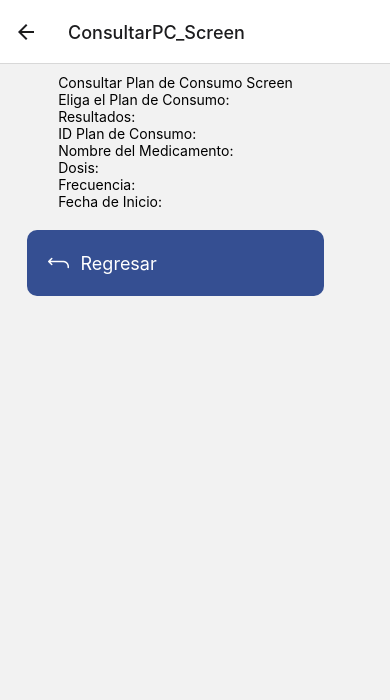
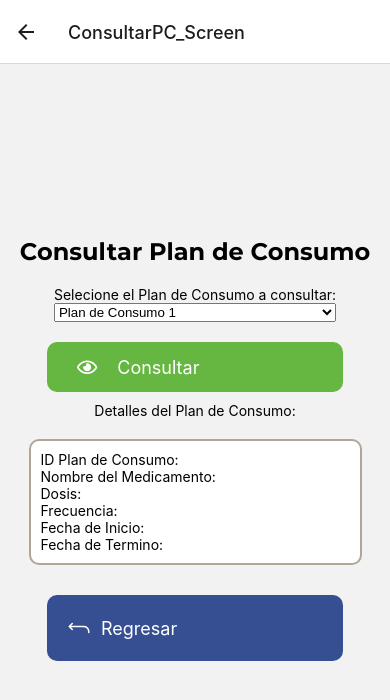
Before and after one commit to AreMunoz/Dispensador-de-Pastillas-con-React, a React Native app: screen /ConsultarPC_Screen in a window 390 px wide. Shown: the top 700 px of the page. Built offline with nearby package versions, Linux system fonts and the light colour scheme.

Commit message:
hemos terminado todas las vistas

```diff
--- a/package.json
+++ b/package.json
@@ -21,7 +21,8 @@
     "react-native-gesture-handler": "~2.14.0",
     "react-native-safe-area-context": "4.8.2",
     "react-native-screens": "~3.29.0",
-    "expo-font": "~11.10.3"
+    "expo-font": "~11.10.3",
+    "@react-native-picker/picker": "2.6.1"
   },
   "devDependencies": {
     "@babel/core": "^7.20.0",
--- a/routes.d.ts
+++ b/routes.d.ts
@@ -10,7 +10,7 @@ export type RootStackParamList = {
     HomeScreen: undefined;
     HistorialScreen: undefined;
     VincularDispScreen: undefined;
-
+    ModificarPC_Screen: undefined;
 
 };
 
--- a/screens/ConsultarPC_Screen.tsx
+++ b/screens/ConsultarPC_Screen.tsx
@@ -2,9 +2,10 @@ import { StackScreenProps } from '@react-navigation/stack';
 import React from 'react';
 import { View, Text, StyleSheet, TouchableOpacity } from 'react-native';
 import { RootStackParamList } from '../routes';
-import { Ionicons } from '@expo/vector-icons';
+import { Ionicons, FontAwesome5 } from '@expo/vector-icons';
 import colors from './src/colors';
 import { Colors } from 'react-native/Libraries/NewAppScreen';
+import { Picker } from '@react-native-picker/picker';
 
 
 type ConsultarPCScreenProps = StackScreenProps<RootStackParamList, 'ConsultarPC_Screen'>;
@@ -15,17 +16,39 @@ const ConsultarPC_Screen = ({ navigation }: ConsultarPCScreenProps) => {
 
     return (
         <View style={styles.container}>
+
             <View>
-                <Text>Consultar Plan de Consumo Screen</Text>
-                <Text>Eliga el Plan de Consumo:</Text>
-                <Text></Text>
-                <Text>Resultados:</Text>
-                <Text>ID Plan de Consumo:</Text>
-                <Text>Nombre del Medicamento:</Text>
-                <Text>Dosis:</Text>
-                <Text>Frecuencia:</Text>
-                <Text>Fecha de Inicio:</Text>
+            <Text style={styles.title} >Consultar Plan de Consumo</Text>
             </View>
+
+
+            <View>
+            <Text>Selecione el Plan de Consumo a consultar:</Text>
+                <Picker>
+                    <Picker.Item label="Plan de Consumo 1" value="Plan de Consumo 1" />
+                    <Picker.Item label="Plan de Consumo 2" value="Plan de Consumo 2" />
+                    <Picker.Item label="Plan de Consumo 3" value="Plan de Consumo 3" />
+                </Picker>
+            </View>
+
+
+                <TouchableOpacity style={styles.buttonConsultar}>
+                    <FontAwesome5 name="eye" size={18} color={'white'} />
+                    <Text style={styles.buttonText}>Consultar</Text>
+                </TouchableOpacity>
+
+                <Text>Detalles del Plan de Consumo:</Text>
+
+                <View style={styles.infoConteiner}>
+
+                    <Text>ID Plan de Consumo:</Text>
+                    <Text>Nombre del Medicamento:</Text>
+                    <Text>Dosis:</Text>
+                    <Text>Frecuencia:</Text>
+                    <Text>Fecha de Inicio:</Text>
+                    <Text>Fecha de Termino:</Text>
+                </View>
+
 
 
 
@@ -44,17 +67,33 @@ const styles = StyleSheet.create({
     container: {
         flex: 1,
         padding: 10,
-        width: '90%',
+        width: '100%',
         alignItems: 'center',
+        justifyContent: 'center',
 
     },
-    buttonContainer: {
+    title: {
+        fontFamily: "Montserrat-Bold",
+        fontSize: 24,
         marginBottom: 20,
-        alignItems: 'center',
+    },
+    infoConteiner: {
+        padding: 10,
+        width: '90%',
+        height: 'auto',
+        margin: 10,
+        marginTop: 20,
+        borderRadius: 10,
+        flexDirection: 'column',
+        alignItems: 'flex-start',
+        justifyContent: 'flex-start',
+        backgroundColor: 'white',
+        borderColor: colors.Grey.light,
+        borderWidth: 2,
     },
     buttonRegresar: {
         padding: 20,
-        width: '90%',
+        width: '80%',
         margin: 10,
         marginTop: 20,
         borderRadius: 10,
@@ -62,6 +101,20 @@ const styles = StyleSheet.create({
         alignItems: 'center',
         justifyContent: 'flex-start',
         backgroundColor: colors.Blue.dark,
+    },
+    buttonConsultar: {
+        padding: 10,
+        paddingLeft: 30,
+        width: '80%',
+        height: 50,
+        margin: 10,
+        marginTop: 20,
+        borderRadius: 10,
+        flexDirection: 'row',
+        alignItems: 'center',
+        justifyContent: 'flex-start',
+        gap: 10,
+        backgroundColor: colors.Green.light,
     },
     buttonText: {
         color: 'white',
--- a/screens/EliminarPC_Screen.tsx
+++ b/screens/EliminarPC_Screen.tsx
@@ -1,6 +1,7 @@
 import { StackScreenProps } from '@react-navigation/stack';
 import React from 'react';
 import { View, Text, StyleSheet, TouchableOpacity } from 'react-native';
+import { Picker } from '@react-native-picker/picker';
 import { RootStackParamList } from '../routes';
 import { Ionicons, FontAwesome } from '@expo/vector-icons';
 import colors from './src/colors';
@@ -13,9 +14,35 @@ const EliminarPC_Screen = ({ navigation } : EliminarPCScreenProps) => {
     return (
         <View style={styles.container}>
             <View>
-            <Text>Eliminar Plan de Consumo Screen</Text>
+            <Text style={styles.title} >Eliminar Plan de Consumo</Text>
+            </View>
+
+
+
+            <View>
             <Text>Eliga el Plan de Consumo a Eliminar:</Text>
+                <Picker>
+                    <Picker.Item label="Plan de Consumo 1" value="Plan de Consumo 1" />
+                    <Picker.Item label="Plan de Consumo 2" value="Plan de Consumo 2" />
+                    <Picker.Item label="Plan de Consumo 3" value="Plan de Consumo 3" />
+                </Picker>
             </View>
+
+
+                <Text>Detalles del Plan de Consumo:</Text>
+
+                <View style={styles.infoConteiner}>
+
+                    <Text>ID Plan de Consumo:</Text>
+                    <Text>Nombre del Medicamento:</Text>
+                    <Text>Dosis:</Text>
+                    <Text>Frecuencia:</Text>
+                    <Text>Fecha de Inicio:</Text>
+                    <Text>Fecha de Termino:</Text>
+                </View>
+
+
+
 
 
             <TouchableOpacity style={[styles.button, styles.buttonEliminar]}>
@@ -42,9 +69,28 @@ const styles = StyleSheet.create({
         justifyContent: 'center',
         alignItems: 'center',
     },
+    title: {
+        fontFamily: "Montserrat-Bold",
+        fontSize: 24,
+        marginBottom: 20,
+    },
     buttonContainer: {
         marginBottom: 20,
         alignItems: 'center',
+    },
+    infoConteiner: {
+        padding: 10,
+        width: '90%',
+        height: 'auto',
+        margin: 10,
+        marginTop: 20,
+        borderRadius: 10,
+        flexDirection: 'column',
+        alignItems: 'flex-start',
+        justifyContent: 'flex-start',
+        backgroundColor: 'white',
+        borderColor: colors.Grey.light,
+        borderWidth: 2,
     },
     button: {
         padding: 20,
--- a/screens/GestionarPlanConsumo.tsx
+++ b/screens/GestionarPlanConsumo.tsx
@@ -21,6 +21,7 @@ const GestionarPlanConsumo = ({ navigation, route }: GestionarPlanConsumoProps)
             navigation.navigate('FormScreenCrearPM');
         } else if (action === 'modificar') {
             // Realizar la lógica para modificar un plan de consumo
+            navigation.navigate('ModificarPC_Screen');
         } else if (action === 'consultar') {
             // Realizar la lógica para consultar un plan de consumo
             navigation.navigate('ConsultarPC_Screen');
@@ -35,6 +36,9 @@ const GestionarPlanConsumo = ({ navigation, route }: GestionarPlanConsumoProps)
 
     return (
         <View style={styles.container}>
+            <View>
+                <Text style={styles.title} >Plan de Consumo</Text>
+            </View>
             <Text>Elige una opcion del menú para interactuar con tus Planes de Consumo</Text>
             <View style={styles.buttonContainer}>
                 {/* así se pone un comentario aqui */}
@@ -75,6 +79,11 @@ const styles = StyleSheet.create({
         justifyContent: 'center',
         alignItems: 'center',
     },
+    title: {
+        fontFamily: "Montserrat-Bold",
+        fontSize: 28,
+        marginBottom: 20,
+    },
     buttonContainer: {
         marginTop: 20,
     },
--- a/screens/ModificarPC_Screen.tsx
+++ b/screens/ModificarPC_Screen.tsx
@@ -5,8 +5,9 @@ import { StackScreenProps } from '@react-navigation/stack';
 import { RootStackParamList } from '../routes';
 import { FontAwesome, Ionicons} from '@expo/vector-icons';
 import colors from './src/colors';
+import { Picker } from '@react-native-picker/picker';
 //stackScreenProps es un tipo de react-navigation que nos permite acceder a las propiedades de la navegación
-type FormScreenCrearPMProps = StackScreenProps<RootStackParamList, 'FormScreenCrearPM'>;
+type ModificarProps = StackScreenProps<RootStackParamList, 'ModificarPC_Screen'>;
 
 //iniciamos forms
 interface Formulario {
@@ -24,7 +25,7 @@ interface IFormInput {
 }
 */
 
-const FormScreenCrearPM =( { navigation, route }: FormScreenCrearPMProps) => {
+const ModificarPC_Screen =( { navigation, route }: ModificarProps) => {
 
     const { control, handleSubmit } = useForm<Formulario>({
         defaultValues: {
@@ -37,11 +38,22 @@ const FormScreenCrearPM =( { navigation, route }: FormScreenCrearPMProps) => {
 
     const onSubmit: SubmitHandler<Formulario> = (data) => {
         console.log(data);
-        // Here you can perform actions with the form
+        // acciones a realizar al enviar el formulario
     }
     return (
         <View style={styles.container}>
-            <Text>Llena los datos del formulario de acuerdo a la receta medica para crear el plan de consumo</Text>
+
+            <View>
+            <Text>Eliga el Plan de Consumo a Editar:</Text>
+                <Picker>
+                    <Picker.Item label="Plan de Consumo 1" value="Plan de Consumo 1" />
+                    <Picker.Item label="Plan de Consumo 2" value="Plan de Consumo 2" />
+                    <Picker.Item label="Plan de Consumo 3" value="Plan de Consumo 3" />
+                </Picker>
+            </View>
+
+
+            <Text>Llena los datos del formulario para editar el plan de consumo</Text>
             <View style={{marginTop: 20}}>
             <Text>Medicamento:</Text>
             <Controller
@@ -67,7 +79,7 @@ const FormScreenCrearPM =( { navigation, route }: FormScreenCrearPMProps) => {
                         onBlur={onBlur}
                         onChangeText={onChange}
                         value={value}
-                        placeholder="Ingrese la dosis "
+                        placeholder="Indique el numero de pastillas a dosificar Ej. 1,2,3... "
                     />
                 )}
                 name="dosis"
@@ -82,7 +94,7 @@ const FormScreenCrearPM =( { navigation, route }: FormScreenCrearPMProps) => {
                         onBlur={onBlur}
                         onChangeText={onChange}
                         value={value}
-                        placeholder="Indique la frecuencia de consumo en horas"
+                        placeholder="Indique el numero de horas Ej: 1, 1.5, 2, 2.5, 6, 8, 12, 24"
                     />
                 )}
                 name="frecuencia"
@@ -106,9 +118,9 @@ const FormScreenCrearPM =( { navigation, route }: FormScreenCrearPMProps) => {
             </View>
 
 
-            <TouchableOpacity style={[styles.button, styles.buttonCrearPC]} onPress={() => console.log('se debe de crear el plan de consumo')}>
+            <TouchableOpacity style={[styles.button, styles.buttonActualizarPC]} onPress={() => console.log('se debe de actualizar el plan de consumo')}>
                 <FontAwesome name="check-square-o" size={24} color="white" />
-                <Text style={styles.buttonText}>Crear Plan de Consumo</Text>
+                <Text style={styles.buttonText}>Actualizar Plan de Consumo</Text>
             </TouchableOpacity>
 
 
@@ -156,9 +168,9 @@ const styles = StyleSheet.create({
     buttonRegresar: {
         backgroundColor: colors.Blue.dark,
     },
-    buttonCrearPC: {
-        backgroundColor: colors.Orange.dark,
+    buttonActualizarPC: {
+        backgroundColor: colors.Lila.main,
     },
 });
 
-export default FormScreenCrearPM;
+export default ModificarPC_Screen;
--- a/screens/src/colors.ts
+++ b/screens/src/colors.ts
@@ -16,7 +16,7 @@ const colors = {
         advertencia: "#FF0000",
     },
     Grey:{
-        light: "D9D9D9",
+        light: "#B0A695",
     },
     Orange:{
         dark: "#fba834",
--- a/screens/src/ui/Text.tsx
+++ b/screens/src/ui/Text.tsx
@@ -4,7 +4,7 @@ import { Text, StyleSheet, TextProps } from "react-native";
 const customStyles = StyleSheet.create ({
     text:{
         fontFamily: 'Montserrat-Regular',
-        fontSize: 18,
+        fontSize: 20,
         color: "black",
     }
 });
--- a/screens/tabs/HistorialTab.tsx
+++ b/screens/tabs/HistorialTab.tsx
@@ -6,6 +6,7 @@ import { RootStackParamList, RootTapParamList } from '../../routes';
 import { BottomTabScreenProps } from '@react-navigation/bottom-tabs';
 import colors from '../src/colors';
 import { Ionicons, AntDesign } from '@expo/vector-icons';
+import CustomText from '../src/ui/Text';
 
 type HistorialSectionProps = {
     onPress: () => void
@@ -17,13 +18,17 @@ const HistorialSection = ({ onPress }: HistorialSectionProps) => {
 
     return (
         <View style={styles.container}>
+            <View>
+                <Text style={styles.title} >Historial de Consumo</Text>
+            </View>
             <TouchableOpacity style={styles.button} onPress={() => console.log('Aqui debe de exportar en PDF')}>
-            <AntDesign name="download" size={24} color="white" />
+                <AntDesign name="download" size={24} color="white" />
                 <Text style={styles.buttonText} >Exportar en PDF</Text>
             </TouchableOpacity>
 
-            <View style={styles.titleAlert}><Text>Últimos Registros:</Text></View>
-
+            <View>
+                <Text style={styles.subtitle}>Último medicamento consumido:</Text>
+            </View>
 
 
             <View style={styles.boxAlertContainer}>
@@ -39,6 +44,49 @@ const HistorialSection = ({ onPress }: HistorialSectionProps) => {
     );
 };
 
-const styles = StyleSheet.create({});
+const styles = StyleSheet.create({
+    container: {
+        flex: 1,
+        backgroundColor: 'white',
+        alignItems: 'center',
+        justifyContent: 'center',
+        width: '100%',
+    },
+    title: {
+        fontFamily: "Montserrat-Bold",
+        fontSize: 28,
+        marginBottom: 20,
+    },
+    subtitle: {
+        fontFamily: "Montserrat-Regular",
+        fontSize: 18,
+        marginTop: 20,
+        marginBottom: 20,
+    },
+    button: {
+        backgroundColor: colors.Orange.dark,
+        borderRadius: 5,
+        padding: 10,
+        margin: 10,
+        flexDirection: 'row',
+        alignItems: 'center',
+    },
+    buttonText: {
+        color: 'white',
+        fontSize: 20,
+        marginLeft: 10,
+    },
+    titleAlert: {
+        margin: 10,
+    },
+    boxAlertContainer: {
+        borderRadius: 20,
+        padding: 10,
+        width: '85%',
+        margin: 10,
+        borderColor: colors.Orange.dark,
+        borderWidth: 3,
+    },
+});
 
 export default HistorialSection;
--- a/screens/tabs/HomeTab.tsx
+++ b/screens/tabs/HomeTab.tsx
@@ -22,19 +22,20 @@ const HomeSection = ({ onPress }: HomeSectionProps) => {
                 <Text style={styles.buttonText} >Gestionar Plan de Consumo</Text>
             </TouchableOpacity>
 
-            <View style={styles.titleAlert}><Text>Alertas:</Text></View>
+            <View>
+                <Text style={styles.subtitle}>Alertas:</Text>
+            </View>
 
 
 
             <View style={[styles.boxAlertContainer, styles.boxNextMedicine]}>
                 <View style={[styles.tituloContainer, styles.titleNextMedicine]}>
-                    <Text style={styles.tituloTexto}>Proximo Medicamento</Text>
+                    <Text style={styles.tituloTexto}>Próximo medicamento:</Text>
                 </View>
-                <View>
-                    <Text></Text>
+                <View style={{padding:5, paddingTop: 20}}>
+
                     <Text>Medicamento:</Text>
-                </View>
-                <View>
+                    <Text>Fecha:</Text>
                     <Text>Hora:</Text>
                 </View>
             </View>
@@ -47,14 +48,11 @@ const HomeSection = ({ onPress }: HomeSectionProps) => {
 
             <View style={[styles.boxAlertContainer, styles.boxNewTime]}>
                 <View style={[styles.tituloContainer, styles.titleNewTime]}>
-                    <Text style={styles.tituloTexto}>Medicamento No Consumido</Text>
+                    <Text style={styles.tituloTexto}>Medicamento No Consumido:</Text>
                 </View>
-                <View>
-                    <Text></Text>
+                <View style={{padding:5, paddingTop: 20}}>
                     <Text>Medicamento:</Text>
-                </View>
-                <View>
-                    <Text>Se reprogramarà para la siguiente hora:</Text>
+                    <Text>Se reprograma para la siguiente hora:</Text>
                 </View>
             </View>
 
@@ -69,6 +67,7 @@ const styles = StyleSheet.create({
         justifyContent: 'center',
         alignItems: 'center',
         width: 400,
+        backgroundColor: 'white',
     },
     button: {
         backgroundColor: colors.Orange.dark,
@@ -82,15 +81,16 @@ const styles = StyleSheet.create({
     },
     buttonText: {
         color: 'white',
-        fontWeight: 'bold',
         marginLeft: 20,
-        fontSize: 20,
+        fontSize: 22,
     },
 
-    titleAlert: {
+    subtitle: {
+        fontFamily: "Montserrat-Bold",
+        fontSize: 22,
+        marginTop: 20,
         marginBottom: 50,
-        fontSize: 36,
-        fontFamily: 'Montserrat-Bold',
+
     },
     line: {
         borderBlockColor: colors.Red.light,
@@ -128,9 +128,10 @@ const styles = StyleSheet.create({
         margin: 5,
         marginTop: 10,
         marginBottom: 25,
-        height: 100,
+        height: 'auto',
         width: '90%',
         borderRadius: 10,
+        backgroundColor: 'white',
     },
     boxNextMedicine: {
         borderColor: colors.Blue.dark,
@@ -144,6 +145,7 @@ const styles = StyleSheet.create({
         color: 'white',
         fontWeight: 'bold',
         alignSelf: 'center',
+        fontSize: 18,
     },
 });
 
```
Also changed, not shown: Navigation.tsx (+2 -8 lines), 1 other file (tests, documents, lock files or other folders).
